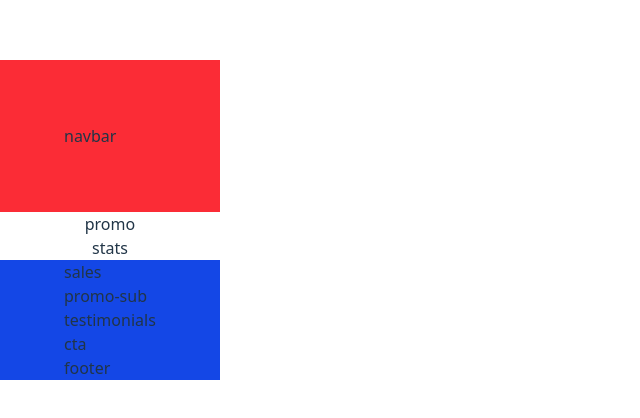
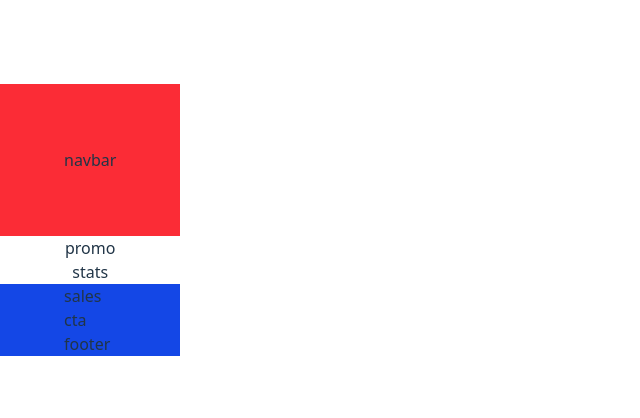
Before and after one commit to mosioc/singlepage-website-immigrio, a React (Vite) app: page / in a window 1280 px wide. Shown: the part 180-598 px from the top of the page, without its empty margins (0-640 px from the left). Built offline with nearby package versions, Linux system fonts and the light colour scheme.

Commit message:
drop two sections from bone struct

```diff
--- a/src/App.tsx
+++ b/src/App.tsx
@@ -1,16 +1,7 @@
 import React from 'react';
 import styles from './style';
 
-import {
-  Navbar,
-  Promo,
-  Stats,
-  Sales,
-  PromoSub,
-  Testimonials,
-  CTA,
-  Footer,
-} from './components/index';
+import { Navbar, Promo, Stats, Sales, CTA, Footer } from './components/index';
 
 interface AppProps {}
 
@@ -33,10 +24,7 @@ const App: React.FC<AppProps> = () => {
         <div className={`${styles.boxWidth}`}>
           {/* // sales section */}
           <Sales />
-          {/* // promo-sub section */}
-          <PromoSub />
-          {/* // testimonials section */}
-          <Testimonials />
+
           {/* // call to action section */}
           <CTA />
           {/* // footer section */}
--- a/src/components/Testimonials.tsx
+++ /dev/null
@@ -1,10 +0,0 @@
-import React from 'react';
-
-interface TestimonialsProps {
-}
-
-const Testimonials: React.FC<TestimonialsProps> = () => {
-  return <div>testimonials</div>;
-};
-
-export default Testimonials;
--- a/src/components/index.ts
+++ b/src/components/index.ts
@@ -2,8 +2,6 @@ import Navbar from './Navbar';
 import Promo from './PromoHead';
 import Stats from './Stats';
 import Sales from './Sales';
-import PromoSub from './PromoSub';
-import Testimonials from './Testimonials';
 import CTA from './CTA';
 import Footer from './Footer';
 
@@ -12,8 +10,6 @@ export {
     Promo,
     Stats,
     Sales,
-    PromoSub,
-    Testimonials,
     CTA,
     Footer
 }
```
